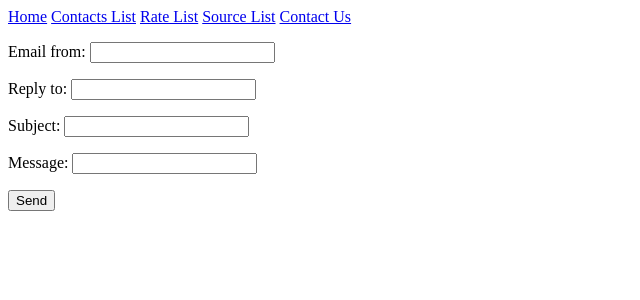
After one commit to nkharlamova/Currency, a Django app: page /currency/contact-us/create/ in a window 1280 px wide. The commit adds this page. Shown: the top 300 px of the page, without its empty margins (0-640 px from the left). Run offline with Django 4.2, Linux system fonts and the light colour scheme.

Commit message:
have sent email by view class ContactUsCreate

```diff
--- a/app/currency/forms.py
+++ b/app/currency/forms.py
@@ -1,4 +1,4 @@
-from currency.models import Source
+from currency.models import ContactUs, Source
 
 from django import forms
 
@@ -7,3 +7,9 @@ class SourceForm(forms.ModelForm):
     class Meta:
         model = Source
         fields = ('source_url', 'name')
+
+
+class ContactusForm(forms.ModelForm):
+    class Meta:
+        model = ContactUs
+        fields = ('email_from', 'reply_to', 'subject', 'message')
--- a/app/currency/models.py
+++ b/app/currency/models.py
@@ -2,10 +2,11 @@ from django.db import models
 
 
 class ContactUs(models.Model):
-    email_from = models.EmailField(max_length=100)
+    email_from = models.CharField(max_length=100)
+    reply_to = models.EmailField(default='')
     subject = models.CharField(max_length=64)
     message = models.CharField(max_length=450)
-    created = models.DateTimeField()
+    created = models.DateTimeField(auto_now_add=True)
 
 
 class Rate(models.Model):
--- a/app/currency/templates/contact_us.html
+++ b/app/currency/templates/contact_us.html
@@ -8,6 +8,7 @@
     <tr>
         <td>id</td>
         <td>email from</td>
+        <td>reply_to</td>
         <td>subject</td>
         <td>message</td>
         <td>created</td>
@@ -16,6 +17,7 @@
     <tr>
         <td>{{ val.id }}</td>
         <td>{{ val.email_from }}</td>
+        <td>{{ val.reply_to }}</td>
         <td>{{ val.subject }}</td>
         <td>{{ val.message }}</td>
         <td>{{ val.created|date:"Y-m-d" }}</td>
--- /dev/null
+++ b/app/currency/templates/contactus_create.html
@@ -0,0 +1,9 @@
+{% extends 'base.html' %}
+
+{% block content %}
+<form method="post">
+    {% csrf_token %}
+    {{ form.as_p }}
+    <button type="submit">Send</button>
+</form>
+{% endblock content %}
--- a/app/currency/templates/includes/navbar.html
+++ b/app/currency/templates/includes/navbar.html
@@ -1,6 +1,7 @@
 <nav>
     <a href="{% url 'index' %}">Home</a>
-    <a href="{% url 'currency:contactus_list' %}">ContactUs List</a>
+    <a href="{% url 'currency:contactus_list' %}">Contacts List</a>
     <a href="{% url 'currency:rate_list' %}">Rate List</a>
     <a href="{% url 'currency:source_list' %}">Source List</a>
+    <a href="{% url 'currency:contactus_create' %}">Contact Us</a>
 </nav>
--- a/app/currency/urls.py
+++ b/app/currency/urls.py
@@ -7,6 +7,7 @@ app_name = 'currency'
 
 urlpatterns = [
     path('contacts/list/', currency_views.ContactUsList.as_view(), name='contactus_list'),
+    path('contact-us/create/', currency_views.ContactUsCreate.as_view(), name='contactus_create'),
     path('rate/list/', currency_views.RateList.as_view(), name='rate_list'),
     path('source/list/', currency_views.SourceList.as_view(), name='source_list'),
     path('source/create/', currency_views.SourceCreate.as_view(), name='source_create'),
--- a/app/currency/views.py
+++ b/app/currency/views.py
@@ -1,6 +1,8 @@
-from currency.forms import SourceForm
+from currency.forms import ContactusForm, SourceForm
 from currency.models import ContactUs, Rate, Source
 
+from django.conf import settings
+from django.core.mail import send_mail
 from django.urls import reverse_lazy
 from django.views.generic import CreateView, DeleteView, DetailView, ListView, UpdateView
 
@@ -43,3 +45,35 @@ class SourceDelete(DeleteView):
 class SourceDetail(DetailView):
     model = Source
     template_name = 'source_detail.html'
+
+
+class ContactUsCreate(CreateView):
+    model = ContactUs
+    template_name = 'contactus_create.html'
+    form_class = ContactusForm
+    success_url = reverse_lazy('currency:contactus_list')
+
+    def _send_email(self):
+        recipient = settings.EMAIL_HOST_USER
+        subject = 'User ContactUs'
+        body = f'''
+                Request From: {self.object.email_from}
+                Email to reply: {self.object.reply_to}
+                Subject: {self.object.subject}
+                Body: {self.object.message}
+                '''
+        send_mail(
+            subject,
+            body,
+            recipient,
+            [recipient],
+            fail_silently=False,
+        )
+
+    def form_valid(self, form):
+        redirect = super().form_valid(form)
+        self._send_email()
+        return redirect
+
+    def form_invalid(self, form):
+        return super().form_invalid(form)
```
Also changed, not shown: app/settings/settings.py (+8 -6 lines), app/currency/migrations/0004_contactus_reply_to.py (added), app/currency/migrations/0005_alter_contactus_email_from.py (added), app/currency/migrations/0006_alter_contactus_reply_to.py (added), app/currency/migrations/0007_alter_contactus_reply_to.py (added), app/currency/migrations/0008_alter_contactus_reply_to.py (added), app/currency/migrations/0009_alter_contactus_reply_to.py (added), app/currency/migrations/0010_alter_contactus_reply_to.py (added), app/currency/migrations/0011_alter_contactus_reply_to.py (added), app/currency/migrations/0012_alter_contactus_reply_to.py (added), app/currency/migrations/0013_alter_contactus_created.py (added), 1 other file.
